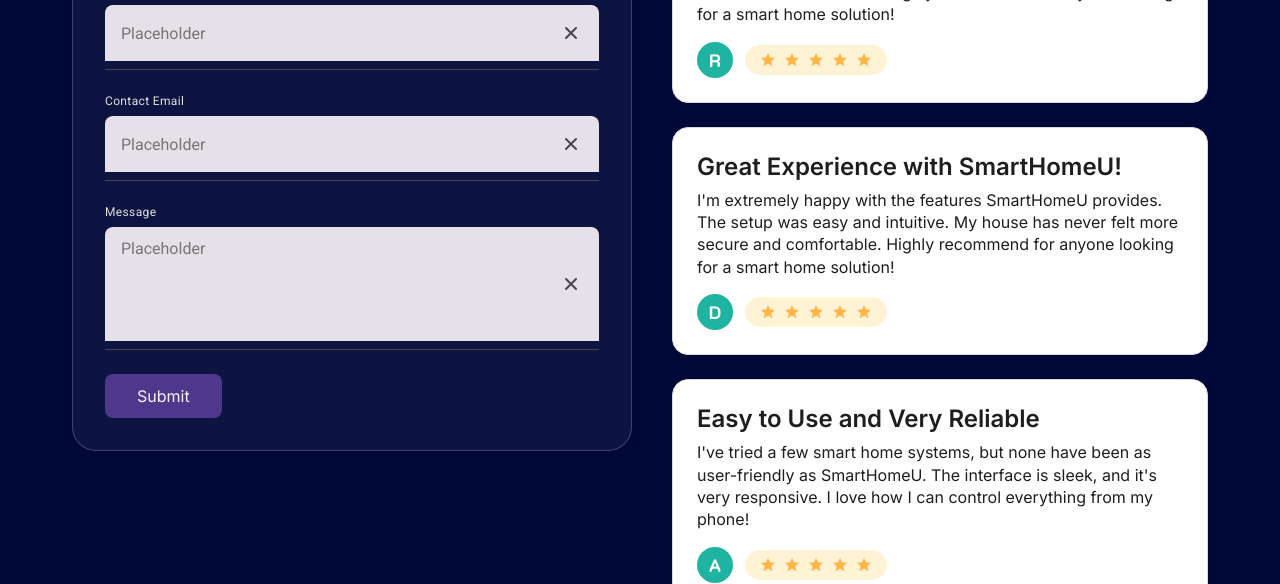
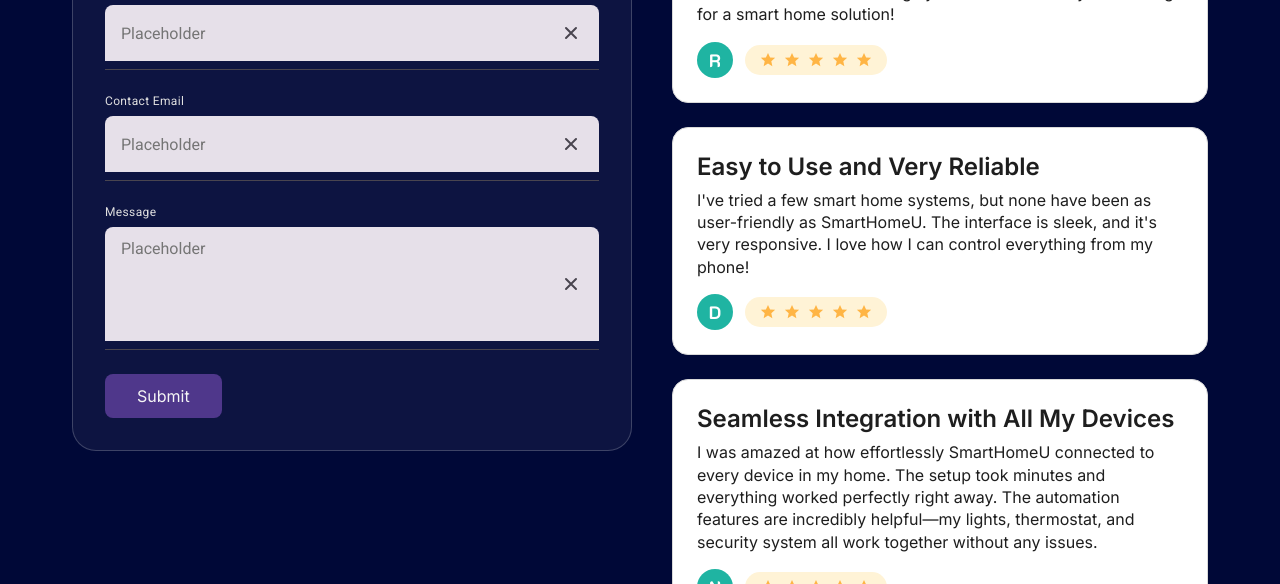
Before and after one commit to rukshanbas342/UX-Project---Smart-Home-Interface, a plain HTML site: page contactus.html in a window 1280 px wide. Shown: the part 368-952 px from the top of the page. Drawn offline with Linux system fonts and the light colour scheme.

Commit message:
Add files via upload

```diff
--- a/contactus.html
+++ b/contactus.html
@@ -96,8 +96,8 @@
 
                 <div class="review-card">
                     <div class="review-body">
-                        <h3 class="review-heading">Great Experience with SmartHomeU!</h3>
-                        <p class="review-text">I'm extremely happy with the features SmartHomeU provides. The setup was easy and intuitive. My house has never felt more secure and comfortable. Highly recommend for anyone looking for a smart home solution!</p>
+                        <h3 class="review-heading">Easy to Use and Very Reliable</h3>
+                        <p class="review-text">I've tried a few smart home systems, but none have been as user-friendly as SmartHomeU. The interface is sleek, and it's very responsive. I love how I can control everything from my phone!</p>
                         <div class="review-meta">
                             <span class="review-initial">D</span>
                             <div class="review-rating" aria-label="Rated five out of five stars">
@@ -114,10 +114,10 @@
 
                 <div class="review-card">
                     <div class="review-body">
-                        <h3 class="review-heading">Easy to Use and Very Reliable</h3>
-                        <p class="review-text">I've tried a few smart home systems, but none have been as user-friendly as SmartHomeU. The interface is sleek, and it's very responsive. I love how I can control everything from my phone!</p>
+                        <h3 class="review-heading">Seamless Integration with All My Devices</h3>
+                        <p class="review-text">I was amazed at how effortlessly SmartHomeU connected to every device in my home. The setup took minutes and everything worked perfectly right away. The automation features are incredibly helpful—my lights, thermostat, and security system all work together without any issues.</p>
                         <div class="review-meta">
-                            <span class="review-initial">A</span>
+                            <span class="review-initial">N</span>
                             <div class="review-rating" aria-label="Rated five out of five stars">
                                 <span class="sr-only">5 star rating</span>
                                 <svg viewBox="0 0 24 24" aria-hidden="true"><path d="M12 2.5l2.8 6 6.7.6-5.1 4.6 1.4 6.6L12 16.6 6.2 20.3l1.4-6.6-5.1-4.6 6.7-.6L12 2.5z"/></svg>
@@ -125,10 +125,6 @@
                                 <svg viewBox="0 0 24 24" aria-hidden="true"><path d="M12 2.5l2.8 6 6.7.6-5.1 4.6 1.4 6.6L12 16.6 6.2 20.3l1.4-6.6-5.1-4.6 6.7-.6L12 2.5z"/></svg>
                                 <svg viewBox="0 0 24 24" aria-hidden="true"><path d="M12 2.5l2.8 6 6.7.6-5.1 4.6 1.4 6.6L12 16.6 6.2 20.3l1.4-6.6-5.1-4.6 6.7-.6L12 2.5z"/></svg>
                                 <svg viewBox="0 0 24 24" aria-hidden="true"><path d="M12 2.5l2.8 6 6.7.6-5.1 4.6 1.4 6.6L12 16.6 6.2 20.3l1.4-6.6-5.1-4.6 6.7-.6L12 2.5z"/></svg>
-                            </div>
-                        </div>
-                    </div>
-                </div>
             </div>
         </div>
     </main>
```
